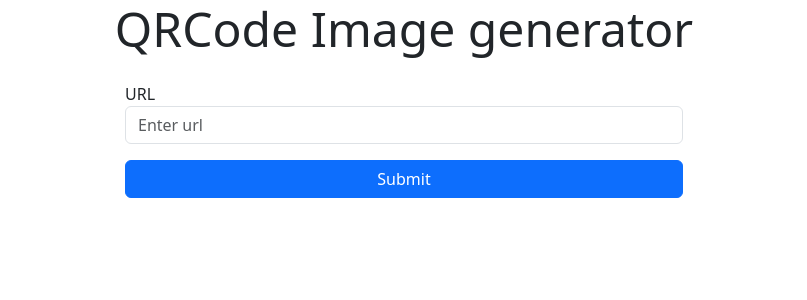
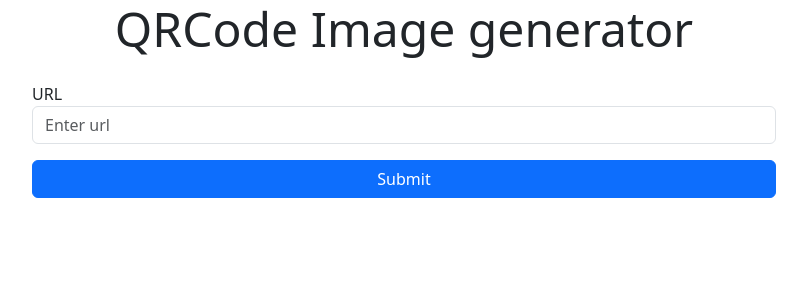
Before and after one commit to DaudLN/qrcode-generator, a Django app: page / in a window 1280 px wide. Shown: the top 300 px of the page, without its empty margins (236-1043 px from the left). Run offline with Django 4.2, Linux system fonts and the light colour scheme; data comes from the database, SQL or seed files in the repository.

Commit message:
Update qrcode.html

```diff
--- a/events/templates/events/qrcode.html
+++ b/events/templates/events/qrcode.html
@@ -3,7 +3,8 @@
 {% block content %}
 <div class="">
   <h1 class="display-5 text-center">QRCode Image generator</h1>
-  <form class="col-md-6 mx-auto mt-4">
+  <div class="col-md-8 mx-auto mt-4">
+  <form>
     {% csrf_token %}
     <div class="form-group">
       <label for="url">URL</label>
@@ -16,6 +17,7 @@
       <input type="submit" value="Submit" class="btn btn-primary mt-3">
     </div>
   </form>
+  </div>
 
   <div class="modal fade" data-bs-backdrop="static" tabindex="-1" role="dialog" id="modalId">
     <div class="modal-dialog">
```
